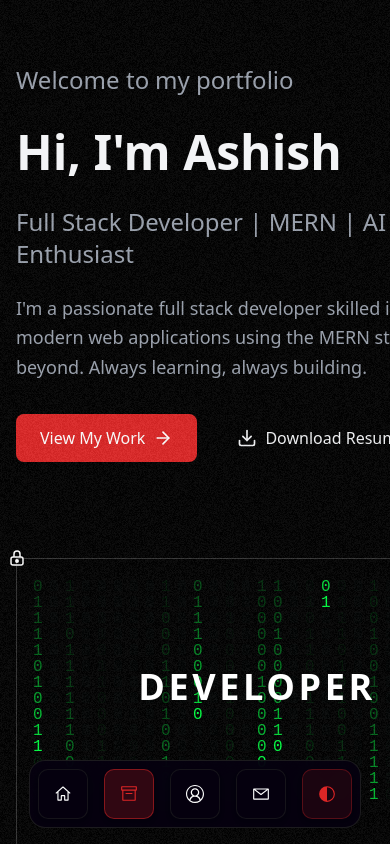
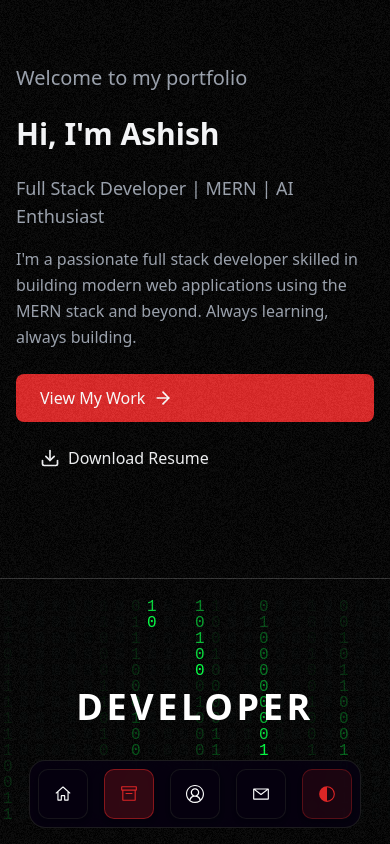
Before and after one commit to Ashishworks/Portfolio, a React (Create React App) app: page /contact in a window 390 px wide. Shown: the top 844 px of the page. Built offline with nearby package versions, Linux system fonts and the light colour scheme.

Commit message:
responsive

```diff
--- a/src/components/Contact.js
+++ b/src/components/Contact.js
@@ -74,10 +74,10 @@ const Contact = () => {
 
   return (
     <TracingBeam className="w-full">
-      <section className="py-16 pt-24 min-h-screen bg-white dark:bg-black">
-        <div className="max-w-6xl mx-auto px-4">
+      <section className="py-12 sm:py-16 pt-20 sm:pt-24 min-h-screen bg-white dark:bg-black">
+        <div className="max-w-6xl mx-auto w-full px-2 sm:px-4">
           <motion.div
-            className="text-center mb-12"
+            className="text-center mb-8 sm:mb-12"
             initial={{ opacity: 0, y: 30 }}
             animate={{ opacity: 1, y: 0 }}
             transition={{ duration: 0.6 }}
@@ -87,17 +87,16 @@ const Contact = () => {
               I'm always interested in new opportunities, collaborations, and hackathons. Feel free to reach out!
             </p>
           </motion.div>
-
           <motion.div
-            className="grid lg:grid-cols-2 gap-12"
+            className="grid grid-cols-1 lg:grid-cols-2 gap-8 sm:gap-12"
             variants={containerVariants}
             initial="hidden"
             animate="visible"
           >
             {/* Contact Information with TextRevealCard */}
-            <motion.div variants={itemVariants} className="h-[40rem]">
+            <motion.div variants={itemVariants} className="h-auto lg:h-[40rem] mb-8 lg:mb-0">
               <div className="h-full flex flex-col items-center justify-center">
-                <h3 className="text-3xl md:text-4xl font-bold text-center mb-4 text-gray-800 dark:text-gray-100">Let's collaborate</h3>
+                <h3 className="text-2xl sm:text-3xl md:text-4xl font-bold text-center mb-4 text-gray-800 dark:text-gray-100">Let's collaborate</h3>
                 <BlurText
                   text={contentPhrases[activeContent]}
                   delay={150}
@@ -105,24 +104,23 @@ const Contact = () => {
                   direction="top"
                   className={
                     (activeContent === 0 || activeContent === 2
-                      ? 'text-base md:text-lg mx-auto'
-                      : 'text-2xl md:text-3xl') +
+                      ? 'text-base sm:text-lg mx-auto'
+                      : 'text-xl sm:text-2xl md:text-3xl') +
                     ' font-semibold text-center text-gray-600 dark:text-gray-300 whitespace-pre-line'
                   }
                 />
               </div>
             </motion.div>
-
             {/* Contact Form */}
             <motion.div variants={itemVariants}>
-              <div className="shadow-input mx-auto w-full rounded-none bg-white p-4 md:rounded-2xl md:p-8 dark:bg-black">
-                <h2 className="text-xl font-bold text-neutral-800 dark:text-neutral-200">
+              <div className="shadow-input mx-auto w-full rounded-none bg-white p-3 sm:p-4 md:rounded-2xl md:p-8 dark:bg-black">
+                <h2 className="text-lg sm:text-xl font-bold text-neutral-800 dark:text-neutral-200">
                   Send Message
                 </h2>
                 <p className="mt-2 max-w-sm text-sm text-neutral-600 dark:text-neutral-300">
                   Fill out the form below and I'll get back to you as soon as possible
                 </p>
-                <form className="my-8" onSubmit={handleSubmit}>
+                <form className="my-6 sm:my-8" onSubmit={handleSubmit}>
                   <div className="mb-4 flex flex-col space-y-2 md:flex-row md:space-y-0 md:space-x-2">
                     <LabelInputContainer>
                       <Label htmlFor="firstname">First name</Label>
@@ -149,7 +147,7 @@ const Contact = () => {
                       />
                     </LabelInputContainer>
                   </div>
-                  <LabelInputContainer className="mb-8">
+                  <LabelInputContainer className="mb-6 sm:mb-8">
                     <Label htmlFor="email">Email Address</Label>
                     <Input
                       id="email"
@@ -161,14 +159,11 @@ const Contact = () => {
                       className="bg-gray-50 dark:bg-zinc-900"
                     />
                   </LabelInputContainer>
-
                   <Button onClick={handleSendMessage}>
                     Send message
                   </Button>
-
-                  <div className="my-8 h-[1px] w-full bg-gradient-to-r from-transparent via-neutral-300 to-transparent dark:via-neutral-700" />
-
-                  <div className="flex flex-col space-y-4">
+                  <div className="my-6 sm:my-8 h-[1px] w-full bg-gradient-to-r from-transparent via-neutral-300 to-transparent dark:via-neutral-700" />
+                  <div className="flex flex-col space-y-3 sm:space-y-4">
                     <a
                       href="https://github.com/Ashishworks"
                       target="_blank"
--- a/src/components/Home.js
+++ b/src/components/Home.js
@@ -56,27 +56,26 @@ const Home = () => {
   };
 
   return (
-    <section className="min-h-screen flex items-center pt-16 bg-white dark:bg-black">
-      <div className="max-w-6xl mx-auto px-4">
-
+    <section className="min-h-screen flex flex-col justify-center items-center pt-16 bg-white dark:bg-black px-2 sm:px-4">
+      <div className="max-w-6xl mx-auto w-full px-2 sm:px-4">
         <motion.div
-          className="grid lg:grid-cols-2 gap-12 items-center"
+          className="grid gap-8 sm:gap-12 items-center grid-cols-1 lg:grid-cols-2"
           variants={containerVariants}
           initial="hidden"
           animate="visible"
         >
-          <motion.div className="max-w-2xl relative" variants={textVariants}>
+          <motion.div className="max-w-2xl w-full relative" variants={textVariants}>
             <BlurText
               text="Welcome to my portfolio"
               delay={150}
               animateBy="words"
               direction="top"
-              className="text-2xl mb-8 text-gray-600 dark:text-gray-400"
+              className="text-xl sm:text-2xl mb-6 sm:mb-8 text-gray-600 dark:text-gray-400"
             />
-            <motion.div className="mb-6 relative z-10" variants={itemVariants}>
+            <motion.div className="mb-4 sm:mb-6 relative z-10" variants={itemVariants}>
               <SplitText
                 text="Hi, I'm Ashish"
-                className="text-5xl md:text-6xl font-bold"
+                className="text-3xl sm:text-5xl md:text-6xl font-bold"
                 delay={50}
                 duration={0.8}
                 ease="power3.out"
@@ -88,20 +87,17 @@ const Home = () => {
                 textAlign="left"
               />
             </motion.div>
-
-            <motion.h2 className="text-2xl text-gray-600 dark:text-gray-400 mb-6 font-medium" variants={itemVariants}>
+            <motion.h2 className="text-lg sm:text-2xl text-gray-600 dark:text-gray-400 mb-4 sm:mb-6 font-medium" variants={itemVariants}>
               Full Stack Developer | MERN | AI Enthusiast
             </motion.h2>
-
-            <motion.p className="text-lg text-gray-600 dark:text-gray-400 mb-8 leading-relaxed" variants={itemVariants}>
+            <motion.p className="text-base sm:text-lg text-gray-600 dark:text-gray-400 mb-6 sm:mb-8 leading-relaxed" variants={itemVariants}>
               I'm a passionate full stack developer skilled in building modern web applications using the MERN stack and beyond.
               Always learning, always building.
             </motion.p>
-
-            <motion.div className="flex flex-wrap gap-4 mb-12" variants={itemVariants}>
+            <motion.div className="flex flex-col sm:flex-row flex-wrap gap-3 sm:gap-4 mb-8 sm:mb-12" variants={itemVariants}>
               <motion.div variants={buttonVariants} whileHover="hover" whileTap="tap">
                 <button
-                  className="btn btn-primary"
+                  className="btn btn-primary w-full sm:w-auto"
                   onClick={() => {
                     const event = new CustomEvent('scrollToSection', { detail: 1 });
                     window.dispatchEvent(event);
@@ -111,11 +107,10 @@ const Home = () => {
                   <ArrowRight size={20} />
                 </button>
               </motion.div>
-
               <motion.div variants={buttonVariants} whileHover="hover" whileTap="tap">
                 <a
                   href="https://github.com/Ashishworks"
-                  className="btn btn-secondary"
+                  className="btn btn-secondary w-full sm:w-auto"
                   target="_blank"
                   rel="noopener noreferrer"
                 >
@@ -125,12 +120,10 @@ const Home = () => {
               </motion.div>
             </motion.div>
           </motion.div>
-
-          <motion.div className="flex justify-center relative" variants={itemVariants}>
+          <motion.div className="flex justify-center relative mt-8 lg:mt-0" variants={itemVariants}>
             <EvervaultCardDemo />
           </motion.div>
         </motion.div>
-
       </div>
     </section>
   );
--- a/src/components/Projects.js
+++ b/src/components/Projects.js
@@ -126,7 +126,7 @@ const Projects = () => {
         </motion.div>
 
         <motion.div
-          className="grid grid-cols-3 gap-8 px-4"
+          className="grid grid-cols-1 sm:grid-cols-2 lg:grid-cols-3 gap-6 sm:gap-8 px-2 sm:px-4"
           variants={containerVariants}
           initial="hidden"
           animate="visible"
--- a/src/components/Skills.js
+++ b/src/components/Skills.js
@@ -37,10 +37,10 @@ const Skills = () => {
   ];
 
   return (
-    <section className="py-16 pt-24 min-h-screen bg-white dark:bg-black">
-      <div className="max-w-6xl mx-auto px-4">
+    <section className="py-12 sm:py-16 pt-20 sm:pt-24 min-h-screen bg-white dark:bg-black">
+      <div className="max-w-6xl mx-auto w-full px-2 sm:px-4">
         <motion.div
-          className="text-center mb-12"
+          className="text-center mb-8 sm:mb-12"
           initial={{ opacity: 0, y: 30 }}
           animate={{ opacity: 1, y: 0 }}
           transition={{ duration: 0.6 }}
@@ -50,8 +50,7 @@ const Skills = () => {
             I've worked with a variety of technologies and tools. Here's a breakdown of my technical skills.
           </p>
         </motion.div>
-
-        <div className="max-w-5xl mx-auto px-8">
+        <div className="max-w-5xl mx-auto w-full px-2 sm:px-8">
           <HoverEffect items={projects} />
         </div>
       </div>
```
